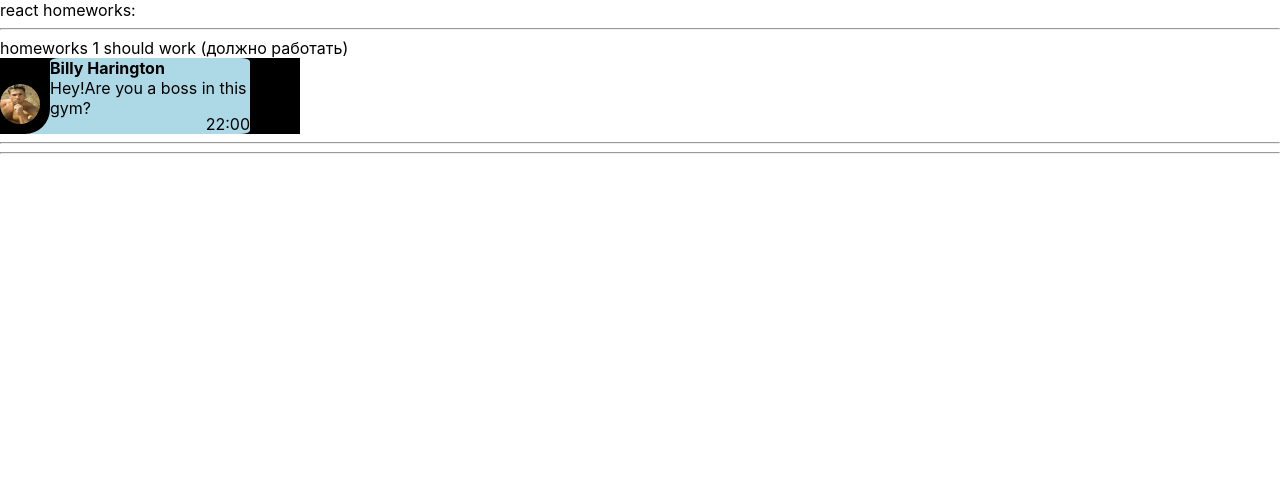
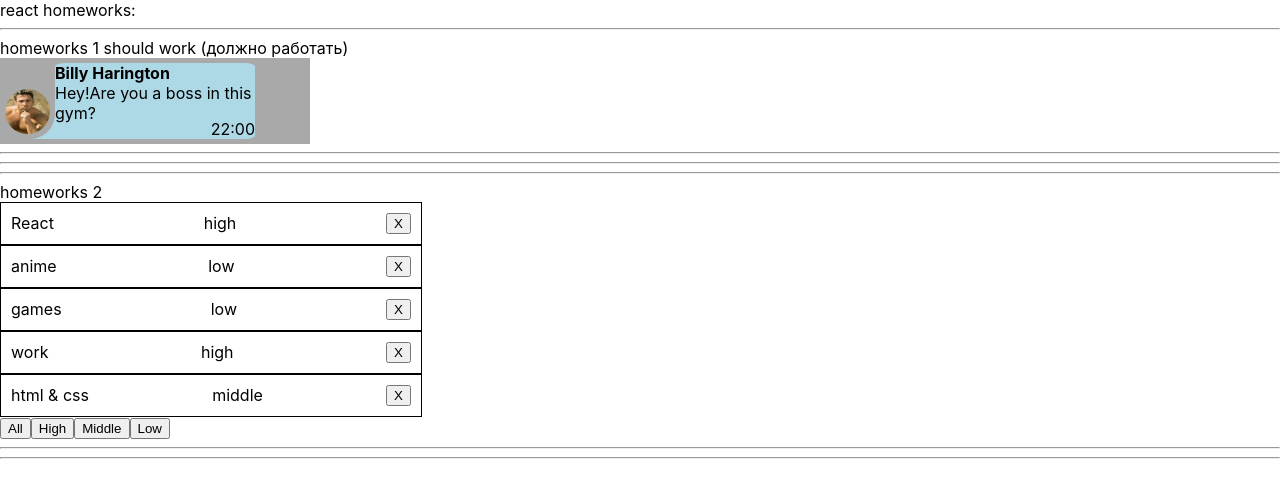
Before and after one commit to AlexChernov1996/homeworks, a React (Create React App) app: page / in a window 1280 px wide. Shown: the top 498 px of the page. Built offline with nearby package versions, Linux system fonts and the light colour scheme.

Commit message:
2HW is done

```diff
--- a/src/p1-main/m1-ui/u1-app/App.tsx
+++ b/src/p1-main/m1-ui/u1-app/App.tsx
@@ -1,13 +1,14 @@
 import React from 'react'
 import s from './App.module.css'
 import HW1 from '../../../p2-homeworks/h1/HW1'
+import HW2 from '../../../p2-homeworks/h2/HW2'
 
 function App() {
     return (
         <div className={s.App}>
             <div>react homeworks:</div>
             <HW1/>
-            {/*<HW2/>*/}
+            <HW2/>
             {/*<HW3/>*/}
             {/*<HW4/>*/}
             {/*<HW5/>*/}
--- a/src/p2-homeworks/h1/Message.module.css
+++ b/src/p2-homeworks/h1/Message.module.css
@@ -1,20 +1,19 @@
 .message {
-background: black;
+    padding:5px;
     max-width: 300px;
     display: flex;
     position: relative;
+    background: darkgrey;
 }
 .left{
     display: flex;
-    background: black;
     align-items: end;
 }
 .message img{
-    width: 40px;
-    height: 40px;
+    width: 45px;
+    height: 45px;
     border-radius: 50%;
 }
-
 .content{
     background: lightblue;
     width: 200px;
@@ -30,7 +29,8 @@ background: black;
     height: 50px;
     width: 50px;
     border-radius: 0 0 50% 0;
-    background: black;
+    background: darkgrey;
+
 }
 .content p{
 margin-top: 0;
--- a/src/p2-homeworks/h2/Affair.tsx
+++ b/src/p2-homeworks/h2/Affair.tsx
@@ -1,18 +1,25 @@
 import React from 'react'
+import {AffairType} from "./HW2";
 
 type AffairPropsType = {
     // key не нужно типизировать
-    affair: any // need to fix any
-    deleteAffairCallback: any // need to fix any
+    affair: AffairType // need to fix any
+    deleteAffairCallback: (id:number)=>void // need to fix any
 }
 
 function Affair(props: AffairPropsType) {
-    const deleteCallback = () => {}// need to fix
-
+    const deleteCallback = () => {props.deleteAffairCallback(props.affair._id)}// need to fix
+const style = {
+        width: 400,
+        display:'flex',
+    padding:10,
+    justifyContent: 'space-between',
+    border: '1px solid'
+}
     return (
-        <div>
-            // show some text
-
+        <div style={style}>
+           <div>{props.affair.name}</div>
+           <div>{props.affair.priority}</div>
             <button onClick={deleteCallback}>X</button>
         </div>
     )
--- a/src/p2-homeworks/h2/Affairs.tsx
+++ b/src/p2-homeworks/h2/Affairs.tsx
@@ -1,11 +1,11 @@
-import React from 'react'
+import React, {Dispatch, SetStateAction} from 'react'
 import Affair from './Affair'
-import {AffairType} from './HW2'
+import {AffairType, FilterType} from './HW2'
 
 type AffairsPropsType = { // need to fix any
-    data: any
-    setFilter: any
-    deleteAffairCallback: any
+    data: AffairType[]
+    setFilter: Dispatch<SetStateAction<FilterType>>
+    deleteAffairCallback: (id:number)=>void
 }
 
 function Affairs(props: AffairsPropsType) {
@@ -17,10 +17,10 @@ function Affairs(props: AffairsPropsType) {
         />
     ))
 
-    const setAll = () => {} // need to fix
-    const setHigh = () => {}
-    const setMiddle = () => {}
-    const setLow = () => {}
+    const setAll = () => {props.setFilter('all')}
+    const setHigh = () => {props.setFilter('high')}
+    const setMiddle = () => {props.setFilter('middle')}
+    const setLow = () => {props.setFilter('low')}
 
     return (
         <div>
--- a/src/p2-homeworks/h2/HW2.tsx
+++ b/src/p2-homeworks/h2/HW2.tsx
@@ -2,12 +2,12 @@ import React, {useState} from 'react'
 import Affairs from './Affairs'
 
 // types
-export type AffairPriorityType = any // need to fix any
-export type AffairType = any // need to fix any
+export type AffairPriorityType = 'high' | 'middle' | 'low'
+export type AffairType = { _id: number, name: string, priority: FilterType }
 export type FilterType = 'all' | AffairPriorityType
 
 // constants
-const defaultAffairs: any = [ // need to fix any
+const defaultAffairs: AffairType[] = [ // need to fix any
     {_id: 1, name: 'React', priority: 'high'},
     {_id: 2, name: 'anime', priority: 'low'},
     {_id: 3, name: 'games', priority: 'low'},
@@ -16,20 +16,26 @@ const defaultAffairs: any = [ // need to fix any
 ]
 
 // pure helper functions
-export const filterAffairs = (affairs: any, filter: any): any => { // need to fix any
+export const filterAffairs = (affairs: AffairType[], filter: FilterType): AffairType[] => {
     if (filter === 'all') return affairs
-    else return // need to fix
+    else if (filter === 'high') {
+        return affairs.filter(t => t.priority === 'high')
+    } else if (filter === 'middle') {
+        return affairs.filter(t => t.priority === 'middle')
+    } else if (filter === 'low') {
+        return affairs.filter(t => t.priority === 'low')
+    } else return affairs
 }
-export const deleteAffair = (affairs: any, _id: any): any => { // need to fix any
-    return // need to fix
+export const deleteAffair = (affairs: AffairType[], _id: number): AffairType[] => { // need to fix any
+    return affairs.filter(t => t._id !== _id)
 }
 
 function HW2() {
-    const [affairs, setAffairs] = useState<any>(defaultAffairs) // need to fix any
+    const [affairs, setAffairs] = useState<AffairType[]>(defaultAffairs) // need to fix any
     const [filter, setFilter] = useState<FilterType>('all')
 
     const filteredAffairs = filterAffairs(affairs, filter)
-    const deleteAffairCallback = (_id: any) => setAffairs(deleteAffair(affairs, _id)) // need to fix any
+    const deleteAffairCallback = (_id: number) => setAffairs(deleteAffair(affairs, _id)) // need to fix any
 
     return (
         <div>
```
